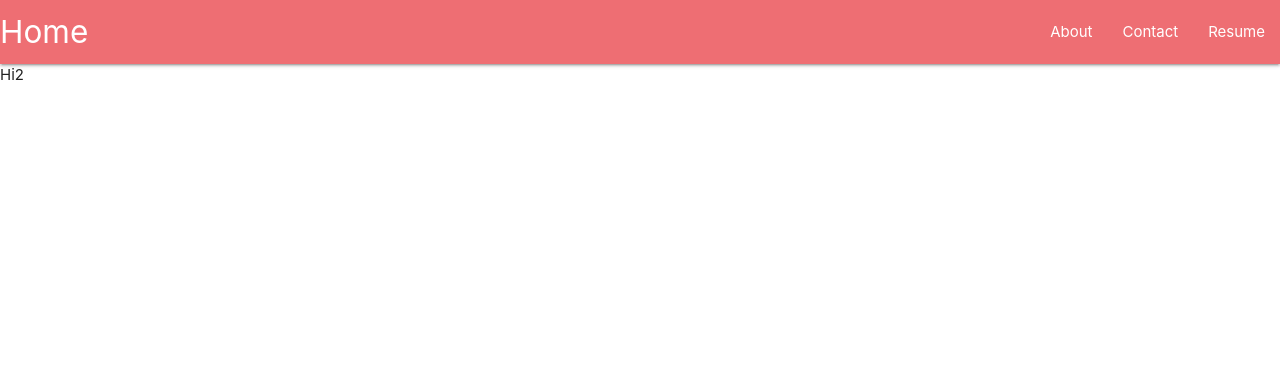
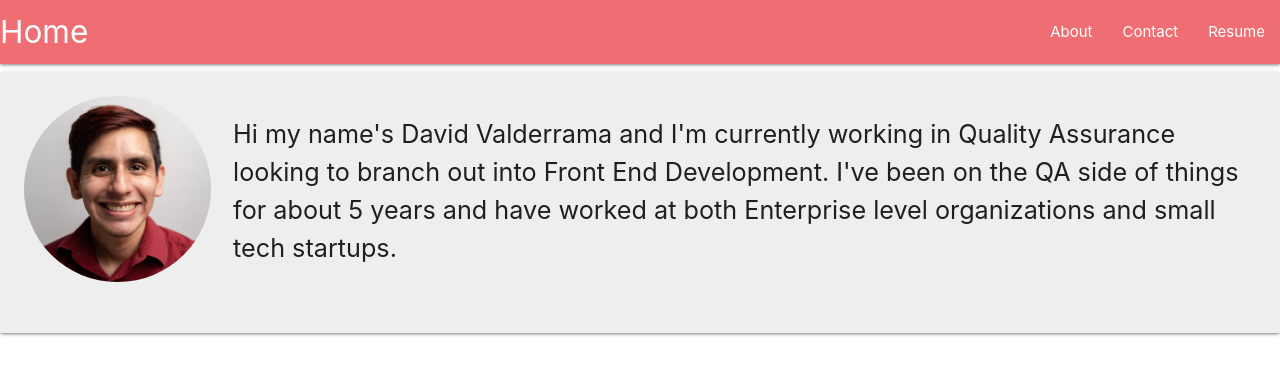
Before and after one commit to dvalderrama89/reactPortfolio, a React (Create React App) app in the folder react-portfolio/: page /about in a window 1280 px wide. Shown: the top 374 px of the page. Built offline with nearby package versions, Linux system fonts and the light colour scheme.

Commit message:
Added about page pic and description

```diff
--- /dev/null
+++ b/react-portfolio/src/components/Profile/index.js
@@ -0,0 +1,23 @@
+import React from 'react';
+import profilePic from './david_color_portrait.jpg';
+
+export default function Profile(props) {
+    return (
+        <div className="col s12 m8 offset-m2 l6 offset-l3">
+            <div className="card-panel grey lighten-3 z-depth-1">
+            <div className="row valign-wrapper">
+                <div className="col s2">
+                <a target="_blank" rel="noreferrer" href="https://www.linkedin.com/in/david-valderrama-9819ba94/">
+                    <img src={profilePic} alt="" className="circle responsive-img"/>
+                </a>
+                </div>
+                <div className="col s10">
+                <span className="flow-text">
+                    Hi my name's David Valderrama and I'm currently working in Quality Assurance looking to branch out into Front End Development. I've been on the QA side of things for about 5 years and have worked at both Enterprise level organizations and small tech startups.
+                </span>
+                </div>
+            </div>
+            </div>
+        </div>
+    )
+}
--- a/react-portfolio/src/pages/About.js
+++ b/react-portfolio/src/pages/About.js
@@ -1,9 +1,10 @@
 import React from 'react';
+import Profile from '../components/Profile';
 
 function About() {
 
   return (
-    <div>Hi2</div>
+    <Profile />
   );
 }
 
```
Also changed, not shown: react-portfolio/src/components/Profile/david_color_portrait.jpg (added), 1 other file (tests, documents, lock files or other folders).
